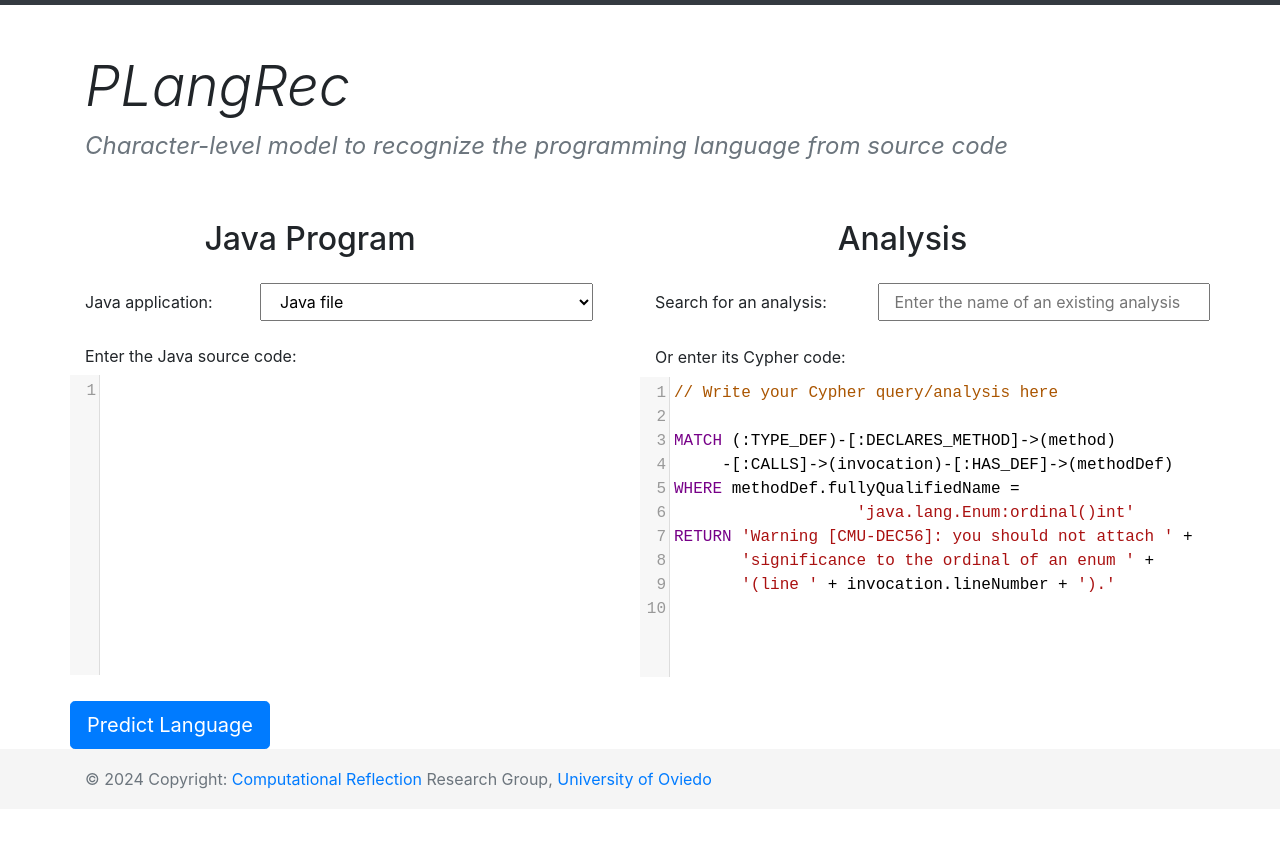
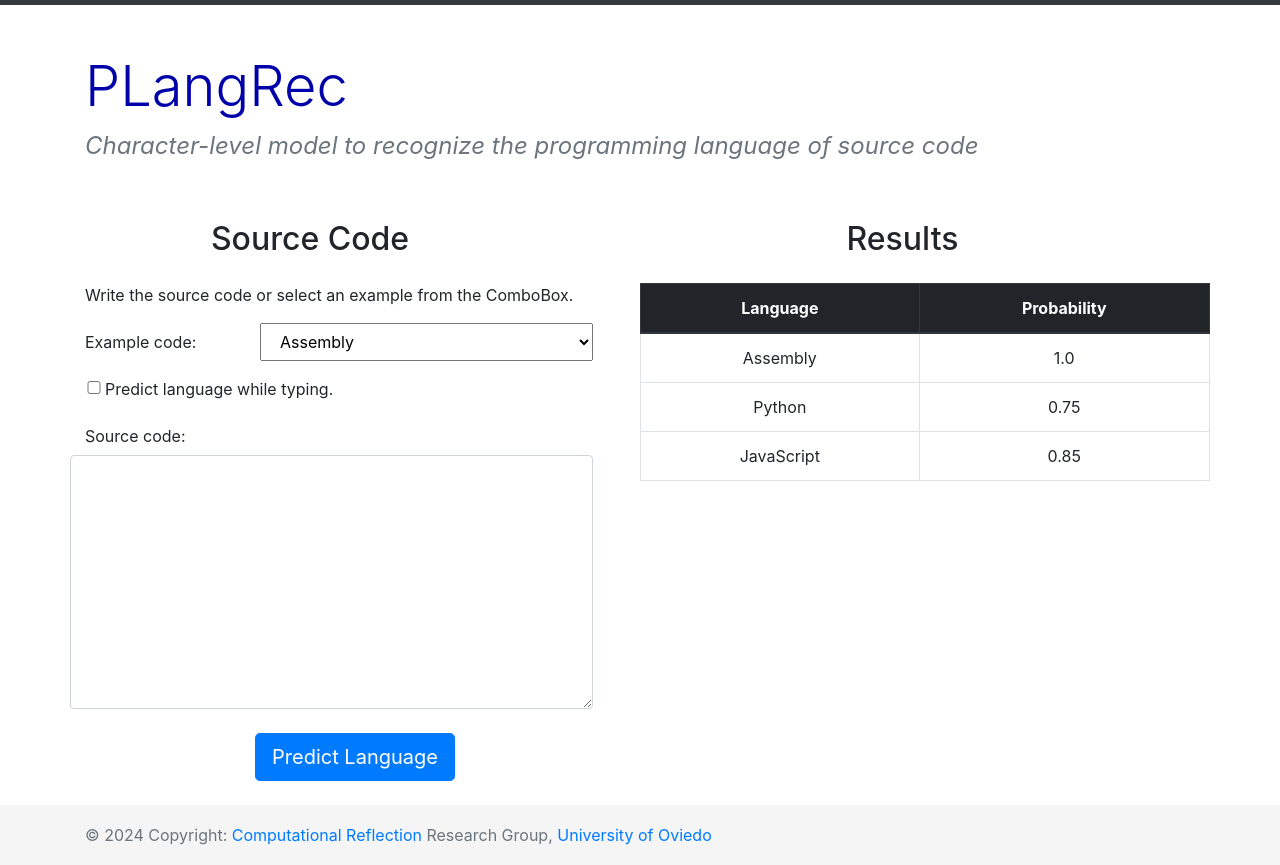
Before and after one commit to ComputationalReflection/PLangRec, a plain HTML site: page wep-application/index.html in a window 1280 px wide. Shown: the part 53-918 px from the top of the page. Before the commit the page ends 862 px from the top, so only its background shows below. Drawn offline with nearby package versions, Linux system fonts and the light colour scheme.

Commit message:
Front-end of the web application

```diff
--- /dev/null
+++ b/wep-application/css/custom.css
@@ -0,0 +1,14 @@
+/* Bootstrap's styles customization
+-------------------------------------------------- */
+.display-4 {
+    color: #0000aa; /* Red color, replace with your desired color */
+}
+
+
+th, td {
+    text-align: center;
+}
+
+th {
+    cursor: pointer;
+}
--- a/wep-application/index.html
+++ b/wep-application/index.html
@@ -8,9 +8,10 @@
 	<link rel="icon" type="image/png" sizes="32x32" href="img/favicon-32x32.png">
 	<!-- Bootstrap -->
 	<link rel="stylesheet" type="text/css" href="bootstrap/css/bootstrap.min.css" />
+	<link rel="stylesheet" type="text/css" href="css/custom.css">
 	<link href="css/sticky-footer.css" rel="stylesheet">  <!-- footer taken from bootstrap examples -->
 	<!-- CodeMirror -->
-	<link rel="stylesheet" href="codemirror/codemirror.css">
+	<!-- <link rel="stylesheet" href="codemirror/codemirror.css"> -->
 </head>
 
   <body>
@@ -55,92 +56,89 @@
 	  <div id="bodyDiv" class="container mt-4" role="main">
 
 		<h1 class="display-4">
-			<i>PLangRec</i>
+			PLangRec
 		</h1>
-		<p class="text-secondary" style="font-size:1.5em;"><i>Character-level model to recognize the programming language from source code</i></p>
+		<p class="text-secondary" style="font-size:1.5em;"><i>Character-level model to recognize the programming language of source code</i></p>
 
 
 		<div id="analysisRowDiv" class="row pt-4">
 
 		  <div id="leftDiv" class="col-lg-6">
-			<h2 class="p-3 col-10 text-center">Java Program</h2>
+			<h2 class="p-3 col-10 text-center">Source Code</h2>
+			  <p>Write the source code or select an example from the ComboBox.</p>
+
 			<div class="row row-cols-1 mb-3">
-				<label class="col-4 col-form-label">Java application: </label>
+				<label class="col-4 col-form-label">Example code:</label>
 					<select name="project-type" id="projectType" class="form-select col-7" onchange="optionSelected(this)">
-						<option value="file">Java file</option>
-						<option value="zip">Java project (zip/jar)</option>
-						<option value="url">GitHub URL</option>
+						<option value="Assembly">Assembly</option>
+						<option value="C">C</option>
+						<option value="C++">C++</option>
+						<option value="C#">C#</option>
+						<option value="CSS">CSS</option>
+						<option value="Go">Go</option>
+						<option value="HTML">HTML</option>
+						<option value="Java">Java</option>
+						<option value="JavaScript">JavaScript</option>
+						<option value="Kotlin">Kotlin</option>
+						<option value="Matlab">Matlab</option>
+						<option value="Perl">Perl</option>
+						<option value="PHP">PHP</option>
+						<option value="Python">Python</option>
+						<option value="R">R</option>
+						<option value="Ruby">Ruby</option>
+						<option value="Scala">Scala</option>
+						<option value="SQL">SQL</option>
+						<option value="Swift">Swift</option>
+						<option value="TypeScript">TypeScript</option>
+						<option value="Unix Shell">Unix Shell</option>
 					</select>
 			</div> <!-- row -->
 
+			<div class="form-check row row-cols-1 mb-3">
+				<input class="col-1 form-check-input" type="checkbox" value="" id="predict-while-typing" onchange="updateButtonState()">
+				<label class="col-11 form-check-label" for="predict-while-typing">
+					Predict language while typing.
+				</label>
+			</div>
+
 			<div id="javaFileDiv" class="row row-cols-1">
-				<label class="col-12 col-form-label">Enter the Java source code:</label>
-				<textarea id="source-code" name="source-code" class="form-control col-11" rows="10" placeholder="Paste your Java source code here...">
+				<label class="col-12 col-form-label">Source code:</label>
+				<textarea id="source-code" name="source-code" class="form-control col-11" rows="10" placeholder="Write your source code here...">
 				</textarea>
 			</div> <!-- javaFileDiv -->
 
-			<div id="javaZipDiv" style="display: none;">
-				<div class="row row-cols-1">
-					<label class="col-4 col-form-label">Zip/Jar file:</label>
-					<input class="col-7 form-control" type="file" id="zipJarFile" accept=".zip,.jar">
-				</div> <!-- row -->
-				<div class="row row-cols-1">
-					<label class="col-4 col-form-label">Compiler options:</label>
-					<input type="text" class="col-7 col-form-control" id="compilerOptionsText" placeholder="Enter the compiler options (if any)">
-				</div> <!-- row -->
-			</div> <!-- javaZipDiv -->
+			<div id="buttonRowDiv" class="row row-cols-1 mt-4 mb-4 justify-content-center">
+			  <button id="predictButton" type="button" class="btn btn-primary btn-lg" onclick="buttonClicked()">Predict Language</button>
+			</div> <!-- buttonRowDiv -->
 
-			<div id="gitHubDiv" style="display: none;" class="row row-cols-1">
-				<label class="col-4 col-form-label">GitHub URL:</label>
-				<input class="col-7 col-form-control" type="text" id="gitHubURL" placeholder="Enter the GitHub URL">
-  			</div> <!-- javaZipDiv -->
-		  </div> <!-- leftDiv -->
+ 	    </div> <!-- leftDiv -->
 
 
 		  <div id="rightDiv" class="col-lg-6">
-			<h2 class="p-3 col-11 text-center">Analysis</h2>
+			<h2 class="p-3 col-11 text-center">Results</h2>
 
-			<div id="searchAnalysisDiv" class="row row-cols-1 mb-4">
-				<label class="col-5 col-form-label">Search for an analysis:</label>
-				<input class="col-7 col-form-control" type="text" id="searchAnalysisText" placeholder="Enter the name of an existing analysis">
-			</div> <!-- searchAnalysisDiv -->
+			<div id="resultsDiv" class="row row-cols-1 mb-4">
+				<table id="resultsTable" class="table table-bordered table-hover">
+					<thead class="thead-dark">
+						<tr>
+							<th onclick="sortTable(0)">Language</th>
+							<th onclick="sortTable(1)">Probability</th>
+						</tr>
+					</thead>
+					<tbody>
+						<tr> <td>Assembly</td> <td>1.0</td> </tr>
+						<tr> <td>Python</td> <td>0.75</td> </tr>
+						<tr> <td>JavaScript</td> <td>0.85</td> </tr>
+						<!-- Add more rows as needed -->
+					</tbody>
+				</table>
+			</div> <!-- resultsDiv -->
 
-			<div id="analysisDiv">
-				<div class="row row-cols-1">
-					<label class="form-label col-12">Or enter its Cypher code:</label>
-				</div> <!-- row -->
-				<div class="row row-cols-1">
-					<textarea id="cypherText" name="cypherText" class="form-control col-12" rows="10" ng-model="source.code" placeholder="Write your Cypher query here...">
-// Write your Cypher query/analysis here
-
-MATCH (:TYPE_DEF)-[:DECLARES_METHOD]->(method)
-     -[:CALLS]->(invocation)-[:HAS_DEF]->(methodDef)
-WHERE methodDef.fullyQualifiedName =
-                   'java.lang.Enum:ordinal()int'
-RETURN 'Warning [CMU-DEC56]: you should not attach ' +
-       'significance to the ordinal of an enum ' +
-	   '(line ' + invocation.lineNumber + ').'
-					</textarea>
-				</div> <!-- row -->
-			</div> <!-- analysisDiv -->
 
 		  </div> <!-- rightDiv -->
 
 	  	</div> <!-- analysisRowDiv -->
 
-	  	<div id="buttonRowDiv" class="row row-cols-1 mt-4 mb-4">
-	 	  <button type="button" class="btn btn-primary btn-lg" onclick="buttonClicked()">Predict Language</button>
-	  	</div> <!-- buttonRowDiv -->
-
-		<div id="resultRowDiv" style="display: none;">
-			<div class="row row-cols-1">
-			  <label>Result of the analysis:</label>
-			</div> <!-- row -->
-			<div class="row row-cols-1">
-			  <textarea disabled id="resultText" name="resultText" class="form-control col-lg-12" rows="10" ng-model="source.code">Here you can see the result of the query.
-			  </textarea>
-			</div> <!-- row -->
-		</div> <!-- resultRowDiv -->
 
 	  </div> <!-- bodyDiv -->
 
@@ -154,32 +152,77 @@ RETURN 'Warning [CMU-DEC56]: you should not attach ' +
   <script src="bootstrap/js/bootstrap.bundle.min.js"></script>
   <script src="https://ajax.googleapis.com/ajax/libs/jquery/1.11.2/jquery.min.js"></script>
   <script src="bootstrap/js/bootstrap.min.js"></script>
-  <script src="bootstrap/js/docs.min.js"></script>
-  <script src="codemirror/codemirror.js"></script>
-  <script src="codemirror/clike.js"></script>
-  <script src="codemirror/cypher.js"></script>
+  <!-- <script src="bootstrap/js/docs.min.js"></script> -->
+  <!-- <script src="codemirror/codemirror.js"></script> -->
+  <!-- <--script src="codemirror/clike.js"></--script> -->
+  <!-- <script src="codemirror/cypher.js"></script> -->
 
   </body>
 
 <script>
 	function optionSelected(selected) {
-		document.getElementById("javaFileDiv").style.display = selected.value==="file" ? 'block' :' none';
-		document.getElementById("javaZipDiv").style.display = selected.value==="zip" ? 'block' :' none';
-		document.getElementById("gitHubDiv").style.display = selected.value==="url" ? 'block' :' none';
+		const example_code = {
+			"Assembly": "ADD CX, [BX+SI*2+10]",
+			"C": "int *numbers = malloc(sizeof(int));",
+			"C++": "std::vector<int> integers = {1, 2, 3};",
+			"C#": "Console.WriteLine(numbers);",
+			"CSS": "-webkit-transition: all 0.3s ease;",
+			"Go": "func (Person p) Name() string {",
+			"HTML": "<input id=\"name\" style=\"color: blue;\">",
+			"Java": "super(name, lastName, age);",
+			"JavaScript": "http.createServer(function (req, res) {",
+			"Kotlin": "val odds = integers.filter { it % 2 != 0 }",
+			"Matlab": "fprintf('%4u is greater than 5 \\r', num1)",
+			"Perl": "my $message = Email::MIME->create(header_str => [ From=> 'you@example.com']);",
+			"PHP": "<?php echo '<p>Hello World</p>'; ?>",
+			"Python": "codes = [ord(char) for char in line]",
+			"R": "plot(c(1, 8), c(3, 10))",
+			"Ruby": "def sum_eq_n?(arr, n)",
+			"Scala": "val odds = integers.filter(_ % 2 != 0)",
+			"SQL": "SELECT * FROM Customers;",
+			"Swift": "var capitalCity = [\"Nepal\": \"Kathmandu\", \"Italy\": \"Rome\", \"England\": \"London\"]",
+			"TypeScript": "let ourTuple: [number, boolean, string];",
+			"Unix Shell": "echo \"Wow, you look younger than $age years old\""
+		};
+		document.getElementById("source-code").value = example_code[selected.value];
 	}
 	function buttonClicked() {
-		document.getElementById("resultRowDiv").style.display = document.getElementById("resultRowDiv").style.display === 'none' ? 'block': 'none';
+		console.log('Do the prediction...');
+		// DO THE PREDICTION BY CALLING THE WEB SERVICE
 	}
-    var editor = CodeMirror.fromTextArea(document.getElementById("source-code"), {
-      lineNumbers: true,
-      mode: "text/x-java",
-      matchBrackets: true
-    });
-    var editor = CodeMirror.fromTextArea(document.getElementById("cypherText"), {
-      lineNumbers: true,
-      mode: "application/x-cypher-query",
-      matchBrackets: true
-    });
-  </script>
+ 	function updateButtonState() {
+        // Get references to the checkbox and button
+        const checkbox = document.getElementById('predict-while-typing');
+        const button = document.getElementById('predictButton');
+        // Enable or disable the button based on the checkbox state
+        button.disabled = checkbox.checked;
+    }
+	function sortTable(columnIndex) {
+		const table = document.getElementById("resultsTable");
+		var rows, switching, i, x, y, shouldSwitch;
+		const direction = table.getAttribute("data-sort-dir") === "asc" ? "desc" : "asc";
+		table.setAttribute("data-sort-dir", direction);
+		switching = true;
+		while (switching) {
+			switching = false;
+			rows = table.getElementsByTagName("tr");
+			for (i = 1; i < (rows.length - 1); i++) {
+				shouldSwitch = false;
+				x = rows[i].getElementsByTagName("td")[columnIndex];
+				y = rows[i + 1].getElementsByTagName("td")[columnIndex];
+				if (columnIndex === 0) // Language names
+	         	    shouldSwitch = direction === "asc" ? x.innerHTML.toLowerCase() > y.innerHTML.toLowerCase() : x.innerHTML.toLowerCase() < y.innerHTML.toLowerCase();
+    			else
+					shouldSwitch = direction === "asc" ? parseFloat(x.innerHTML) > parseFloat(y.innerHTML) : parseFloat(x.innerHTML) < parseFloat(y.innerHTML);
+				if (shouldSwitch)
+					break;
+			}
+			if (shouldSwitch) {
+				rows[i].parentNode.insertBefore(rows[i + 1], rows[i]);
+				switching = true;
+			}
+		}
+	}
+</script>
 
 </html>
```
